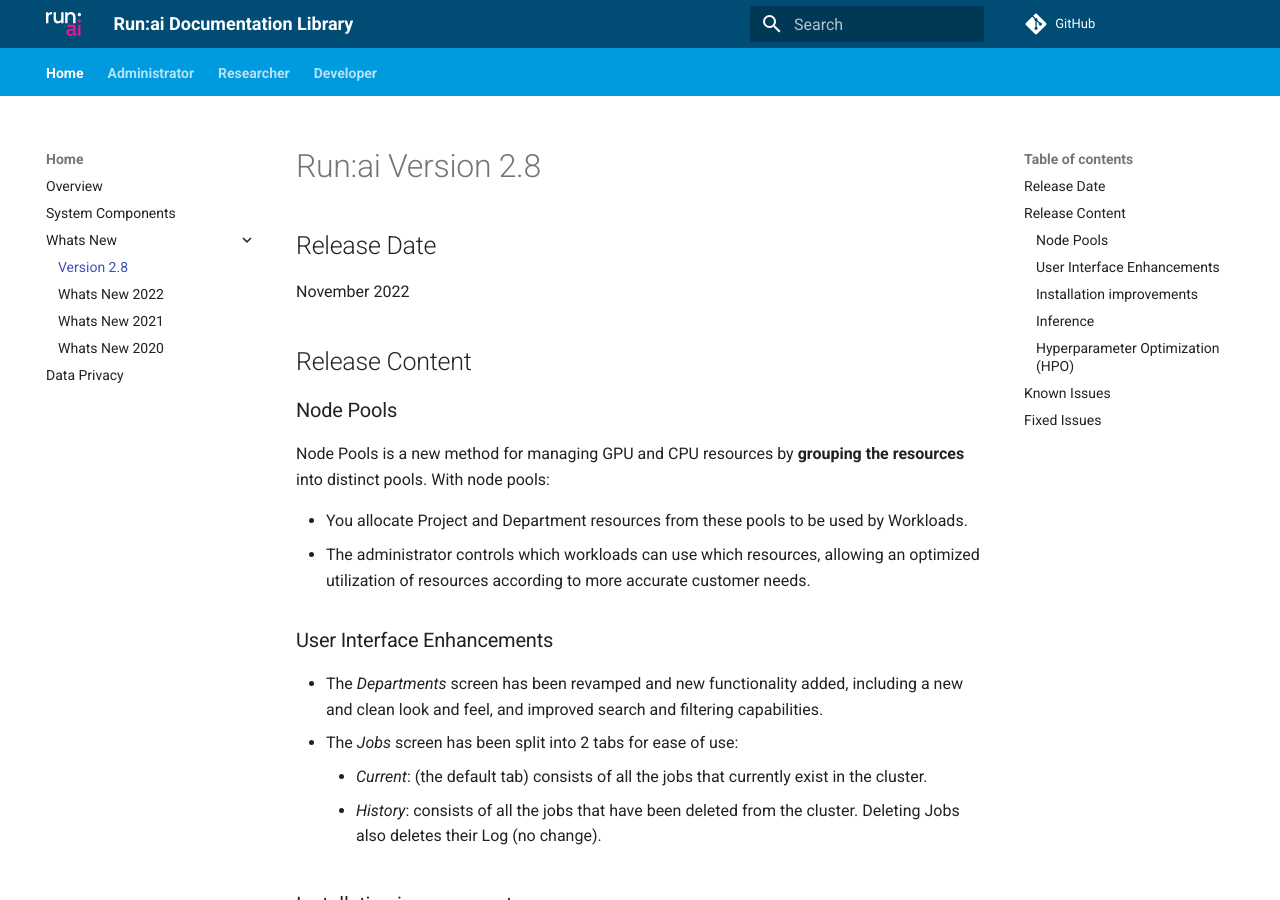
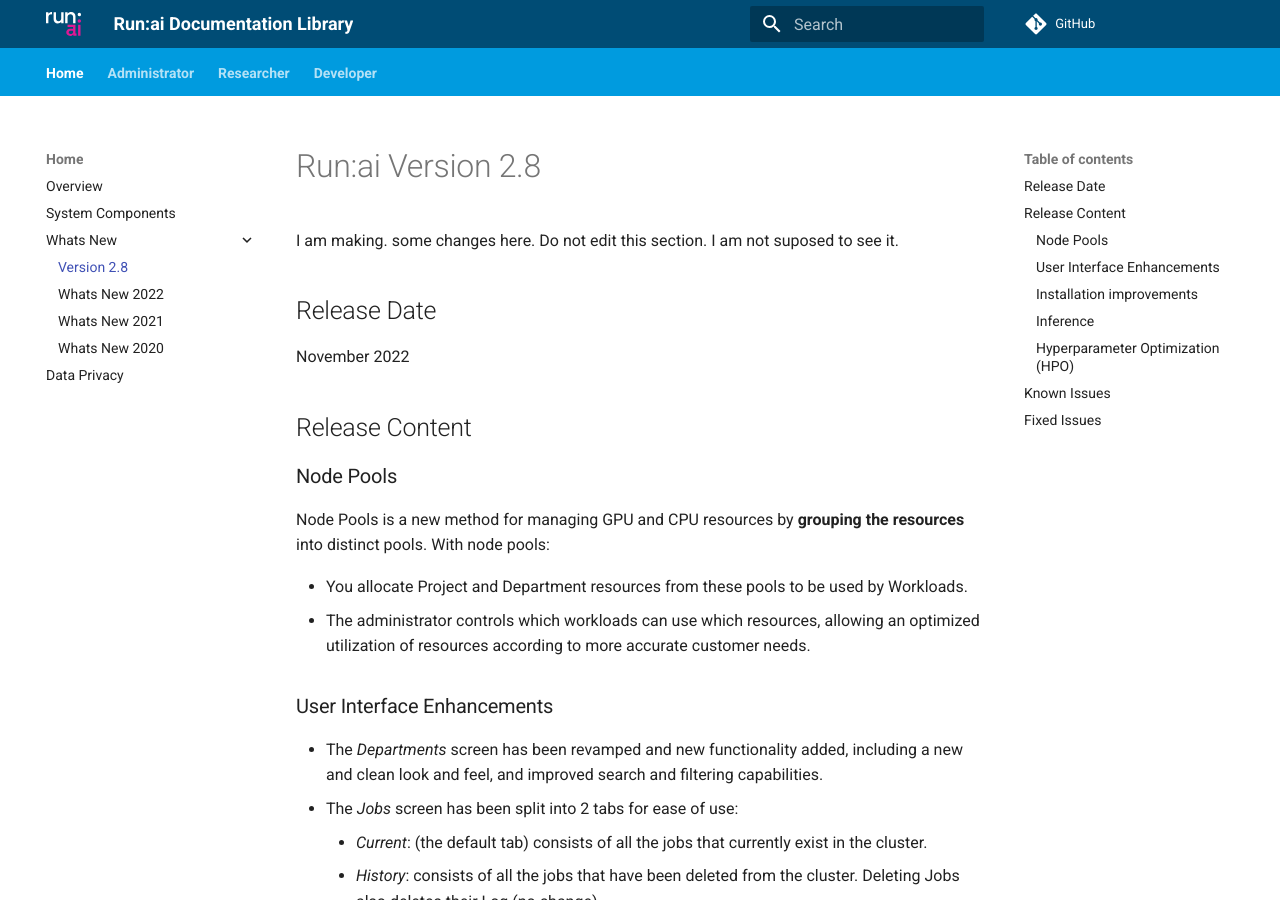
Before and after one commit to jasonnovichRunAI/gh-pages-test, an MkDocs documentation site: the page built from docs/home/whats-new-2-8.md, in a window 1280 px wide and 900 px high. Built offline with MkDocs 1.6.1 and Material for MkDocs 9.7.7, drawn with Linux system fonts in a browser that asks for light colours; comment, search, counter and statistics services are not loaded; the version menu is left out.

Commit message:
vale pr test #1

```diff
--- a/docs/home/whats-new-2-8.md
+++ b/docs/home/whats-new-2-8.md
@@ -1,4 +1,8 @@
 # Run:ai Version 2.8
+
+I am making. some changes here.
+Do not edit this section.
+I am not suposed to see it.
 
 ## Release Date
  November 2022
```
